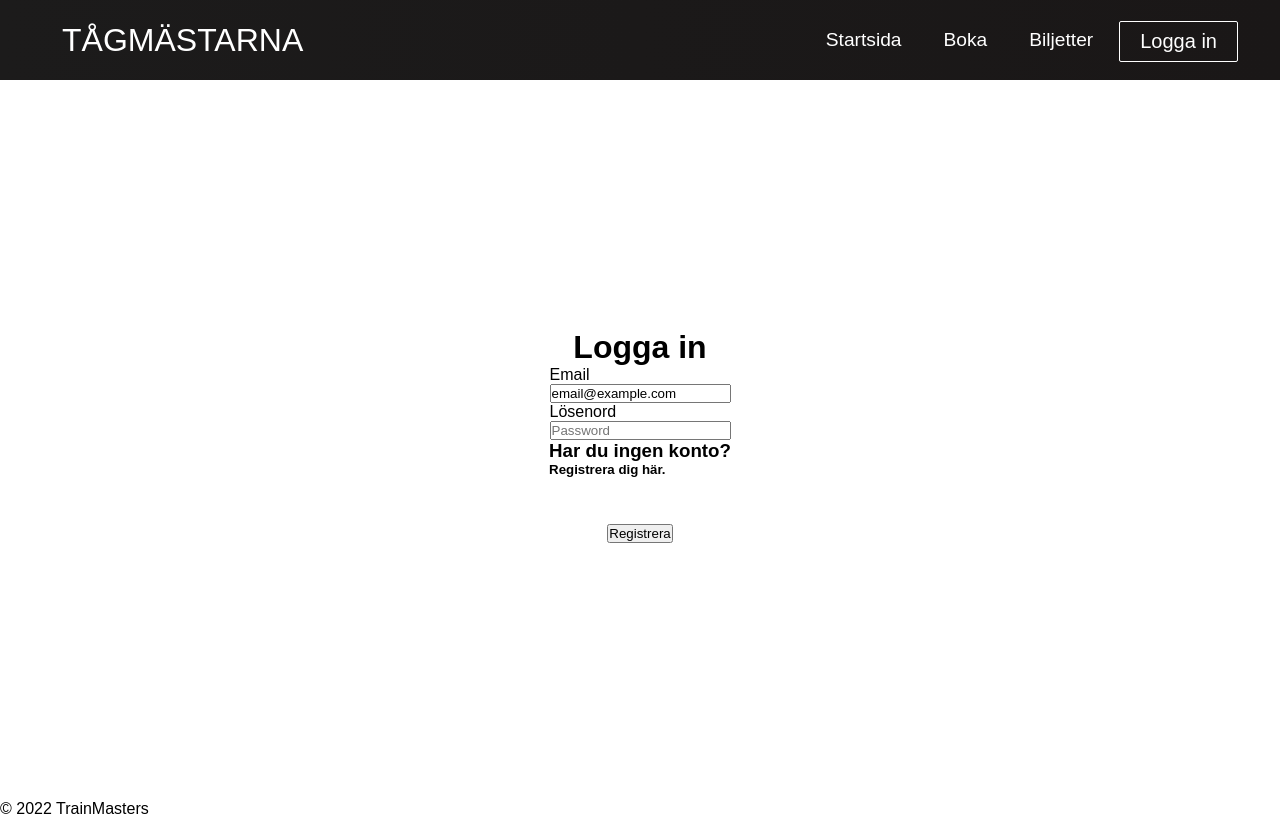
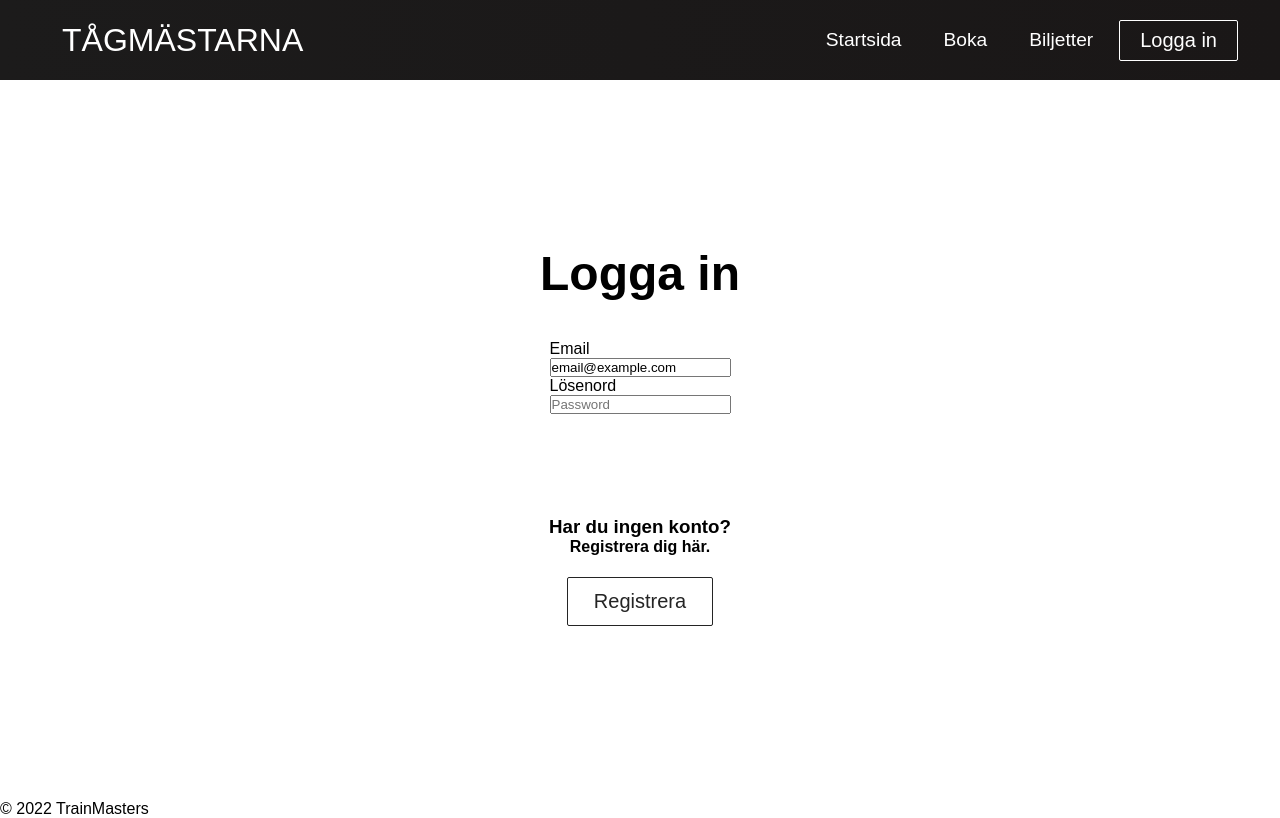
Before and after one commit to NikyAviator/TrainMasters, a React (Vite) app: page /logga-in in a window 1280 px wide. Built offline with nearby package versions, Linux system fonts and the light colour scheme.

Commit message:
added styling for login page

```diff
--- a/scss/LogInPage.scss
+++ b/scss/LogInPage.scss
@@ -5,3 +5,43 @@
   align-items: center;
   justify-content: center;
 }
+
+.Heading {
+  margin-bottom: 3%;
+}
+
+.Heading h1 {
+  font-size: 3rem;
+}
+
+.email-login {
+  margin-top: 2%;
+}
+
+.Register-heading {
+  margin-top: 8%;
+  text-align: center;
+}
+
+.btn {
+  margin-top: 1%;
+}
+
+.Register-btn {
+  border-radius: 2px;
+  outline: none;
+  border: none;
+  cursor: pointer;
+  background-color: transparent;
+  color: #242424;
+  padding: 8px 20px;
+  border: 1px solid #242424;
+  padding: 12px 26px;
+  font-size: 20px;
+  transition: all 0.3s ease-out;
+}
+
+.Register-btn:hover {
+  background: #242424;
+  color: var(--primary);
+}
--- a/src/pages/LogInPage.jsx
+++ b/src/pages/LogInPage.jsx
@@ -11,7 +11,7 @@ export default function LogInPage() {
           <h1>Logga in</h1>
         </div>
         <form>
-          <div class="form-group row">
+          <div className="email-login" class="form-group row">
             <label for="staticEmail" class="col-sm-2 col-form-label">
               Email
             </label>
@@ -25,7 +25,7 @@ export default function LogInPage() {
               />
             </div>
           </div>
-          <div class="form-group row">
+          <div className="password-login" class="form-group row">
             <label for="inputPassword" class="col-sm-2 col-form-label">
               Lösenord
             </label>
@@ -41,11 +41,11 @@ export default function LogInPage() {
         </form>
         <div className="Register-heading">
           <h3>Har du ingen konto?</h3>
-          <h5>Registrera dig här.</h5>
+          <h4>Registrera dig här.</h4>
         </div>
         <div className="btn">
           <Link to="/registrera">
-            <button>Registrera</button>
+            <button className="Register-btn">Registrera</button>
           </Link>
         </div>
       </div>
```
